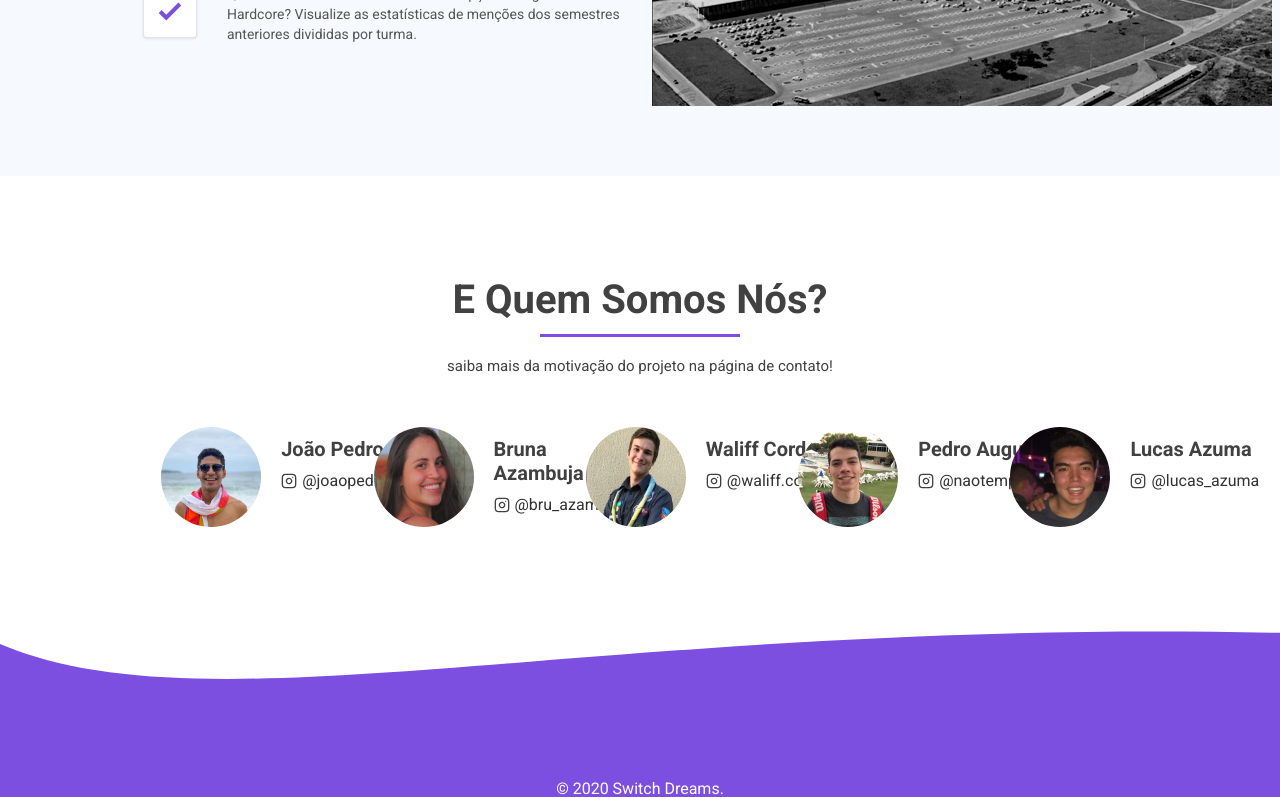
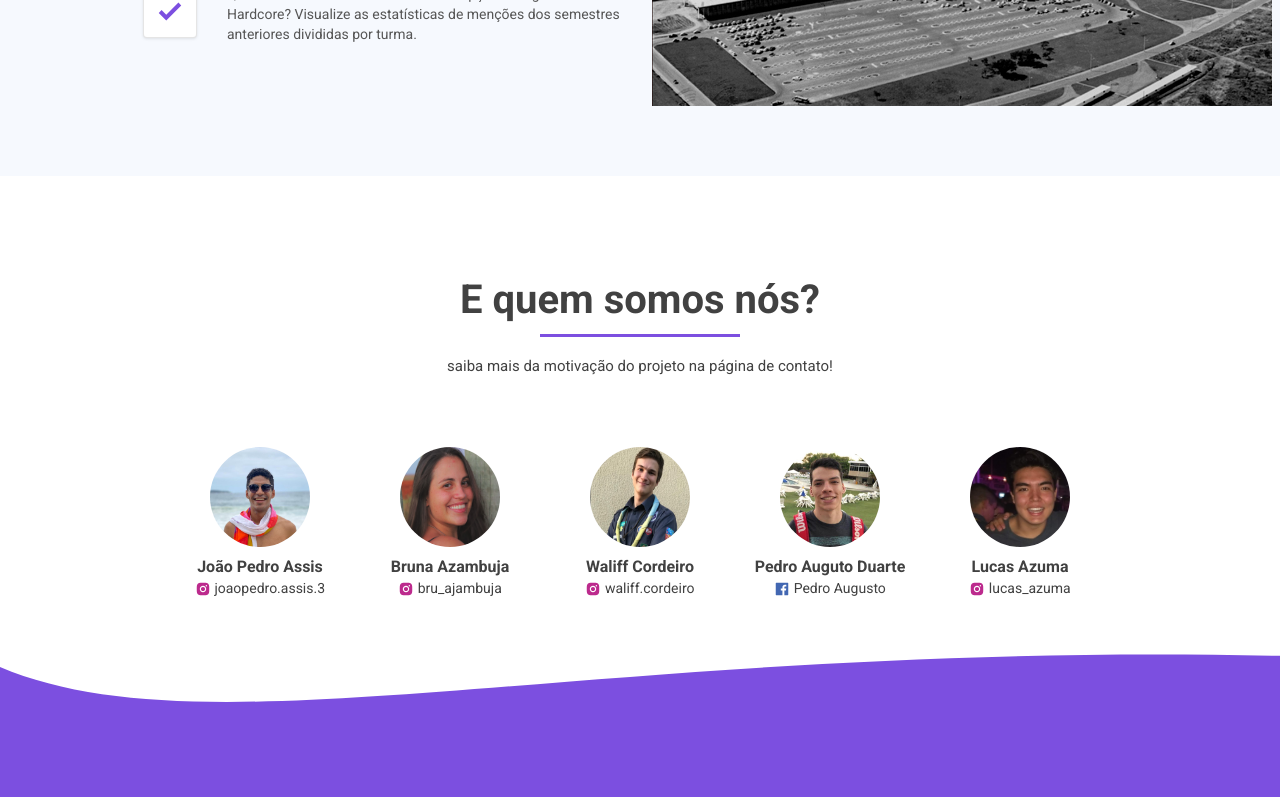
Before and after one commit to SwitchDreams/cadeomw, a React (Create React App) app: page / in a window 1280 px wide. Shown: the part 1637-2434 px from the top of the page. Built offline with nearby package versions, Linux system fonts and the light colour scheme; no server answers.

Commit message:
:recycle: refactors about us section of main page

```diff
--- a/src/pages/Dashboard/index.tsx
+++ b/src/pages/Dashboard/index.tsx
@@ -1,11 +1,16 @@
 import React from 'react';
 import { Link } from 'react-router-dom';
 import { Grid, Hidden } from '@material-ui/core';
-import { FiBarChart2, FiInstagram } from 'react-icons/fi';
-import { AiOutlineCluster } from 'react-icons/ai';
+import { FiBarChart2 } from 'react-icons/fi';
+import {
+  AiOutlineCluster,
+  AiFillInstagram,
+  AiFillFacebook,
+} from 'react-icons/ai';
 import { BsArrowLeftRight, BsCalendarFill } from 'react-icons/bs';
 import { MdLineStyle } from 'react-icons/md';
 import { GoCheck } from 'react-icons/go';
+import { Container, Col, Row } from 'react-bootstrap';
 import Header from '../../components/Header';
 import FeatureCard from '../../components/FeatureCard';
 import {
@@ -19,7 +24,6 @@ import {
 } from './styles';
 
 import antigaUnB from '../../assets/unb_antiga.jpg';
-import avatarPlaceholder from '../../assets/avatar-placeholder.gif';
 
 import fotoBahia from '../../assets/perfil_bahia.jpeg';
 import fotoBruna from '../../assets/perfil_bruna.png';
@@ -181,80 +185,95 @@ const Dashboard: React.FC = () => {
       <AboutUsContainer>
         <h2>E quem somos nós?</h2>
         <p>saiba mais da motivação do projeto na página de contato!</p>
-        <div className="container">
-          <Grid
-            container
-            direction="row"
-            justify="center"
-            alignItems="center"
-            spacing={3}
-          >
-            <Grid item xs={12} md={2} sm={12}>
+        <Container>
+          <Row>
+            <Col xs={12} md={{ span: 2, offset: 1 }}>
               <div className="person">
-                <img src={fotoBahia} alt="avatar" />
+                <div className="profile">
+                  <img src={fotoBahia} alt="avatar" />
+                </div>
                 <div className="contact">
                   <h6>João Pedro Assis</h6>
                   <div className="insta">
-                    <FiInstagram />
-                    <Link to="www.google.com">@joaopedro.assis.3</Link>
+                    <AiFillInstagram />
+                    <a href="https://www.instagram.com/joaopedro.assis.3">
+                      {' '}
+                      joaopedro.assis.3
+                    </a>
                   </div>
                 </div>
               </div>
-            </Grid>
-
-            <Grid item xs={12} md={2} sm={12}>
+            </Col>
+            <Col xs={12} md={2}>
               <div className="person">
-                <img src={fotoBruna} alt="avatar" />
+                <div className="profile">
+                  <img src={fotoBruna} alt="avatar" />
+                </div>
                 <div className="contact">
                   <h6>Bruna Azambuja</h6>
                   <div className="insta">
-                    <FiInstagram />
-                    <Link to="www.google.com">@bru_azambuja</Link>
+                    <AiFillInstagram />
+                    <a href="https://www.instagram.com/bru_azambuja">
+                      {' '}
+                      bru_ajambuja
+                    </a>
                   </div>
                 </div>
               </div>
-            </Grid>
-
-            <Grid item xs={12} md={2} sm={12}>
+            </Col>
+            <Col xs={12} md={2}>
               <div className="person">
-                <img src={fotoWaliff} alt="avatar" />
+                <div className="profile">
+                  <img src={fotoWaliff} alt="avatar" />
+                </div>
                 <div className="contact">
                   <h6>Waliff Cordeiro</h6>
                   <div className="insta">
-                    <FiInstagram />
-                    <Link to="www.google.com">@waliff.cordeiro</Link>
+                    <AiFillInstagram />
+                    <a href="https://www.instagram.com/waliff.cordeiro">
+                      {' '}
+                      waliff.cordeiro
+                    </a>
                   </div>
                 </div>
               </div>
-            </Grid>
-
-            <Grid item xs={12} md={2} sm={12}>
+            </Col>
+            <Col xs={12} md={2}>
               <div className="person">
-                <img src={fotoPedro} alt="avatar" />
+                <div className="profile">
+                  <img src={fotoPedro} alt="avatar" />
+                </div>
                 <div className="contact">
-                  <h6>Pedro Augusto</h6>
-                  <div className="insta">
-                    <FiInstagram />
-                    <Link to="www.google.com">@naotempoxapedro</Link>
+                  <h6>Pedro Auguto Duarte</h6>
+                  <div className="face">
+                    <AiFillFacebook />
+                    <a href="https://www.facebook.com/profile.php?id=100003234917788">
+                      {' '}
+                      Pedro Augusto
+                    </a>
                   </div>
                 </div>
               </div>
-            </Grid>
-
-            <Grid item xs={12} md={2} sm={12}>
+            </Col>
+            <Col xs={12} md={2}>
               <div className="person">
-                <img src={fotoJapa} alt="avatar" />
+                <div className="profile">
+                  <img src={fotoJapa} alt="avatar" />
+                </div>
                 <div className="contact">
                   <h6>Lucas Azuma</h6>
                   <div className="insta">
-                    <FiInstagram />
-                    <Link to="www.google.com">@lucas_azuma</Link>
+                    <AiFillInstagram />
+                    <a href="https://www.instagram.com/lucas_azuma">
+                      {' '}
+                      lucas_azuma
+                    </a>
                   </div>
                 </div>
               </div>
-            </Grid>
-          </Grid>
-        </div>
+            </Col>
+          </Row>
+        </Container>
       </AboutUsContainer>
     </>
   );
--- a/src/pages/Dashboard/styles.ts
+++ b/src/pages/Dashboard/styles.ts
@@ -59,7 +59,7 @@ export const FirstTextContainer = styled.div`
     h2 {
       font-size: 40px;
       font-weight: bold;
-      text-transform: capitalize;
+      text-transform: initial;
 
       &::after {
         content: '';
@@ -123,7 +123,7 @@ export const ListContainer = styled.div`
       color: #222;
       font-size: 40px;
       font-weight: bold;
-      text-transform: capitalize;
+      text-transform: initial;
       padding-bottom: 5px;
 
       &::after {
@@ -183,18 +183,17 @@ export const ListContainer = styled.div`
 `;
 
 export const AboutUsContainer = styled.div`
-  padding: 50px 0;
+  padding-top: 100px;
   display: flex;
   flex-direction: column;
   align-items: center;
   width: 100%;
-  margin-top: 50px;
 
   h2 {
     max-width: 70%;
     font-size: 40px;
     font-weight: bold;
-    text-transform: capitalize;
+    text-transform: initial;
     text-align: center;
 
     &::after {
@@ -213,8 +212,59 @@ export const AboutUsContainer = styled.div`
     margin-bottom: 50px;
   }
 
+  .person {
+    display: flex;
+    flex-direction: column;
+    align-items: center;
+    justify-content: center;
+    padding-top: 20px;
+
+    .profile {
+      img {
+        width: 100px;
+        height: 100px;
+        border-radius: 50%;
+      }
+    }
+
+    .contact {
+      text-align: center;
+
+      a {
+        text-decoration: none;
+        color: #414141;
+        font-size: 14px;
+      }
+
+      h6 {
+        margin-top: 10px;
+        margin-bottom: 0;
+        font-weight: bold;
+        color: #414141;
+      }
+
+      .insta {
+        svg {
+          color: #bc2a8d;
+        }
+      }
+
+      .face {
+        svg {
+          color: #4267b2;
+        }
+      }
+    }
+  }
+  /*
   .container {
-    min-width: 100%;
+    max-width: 100%;
+    border: 0 10px solid #ff0000;
+
+    div.MuiGrid-root {
+      display: flex;
+      justify-content: center;
+    }
 
     .person {
       width: 90%;
@@ -234,7 +284,7 @@ export const AboutUsContainer = styled.div`
         h6 {
           font-size: 20px;
           font-weight: bold;
-          text-transform: capitalize;
+          text-transform: initial;
         }
 
         .insta {
@@ -252,7 +302,7 @@ export const AboutUsContainer = styled.div`
         }
       }
     }
-  }
+  } */
 `;
 
 export const PersonContainer = styled.div``;
```
